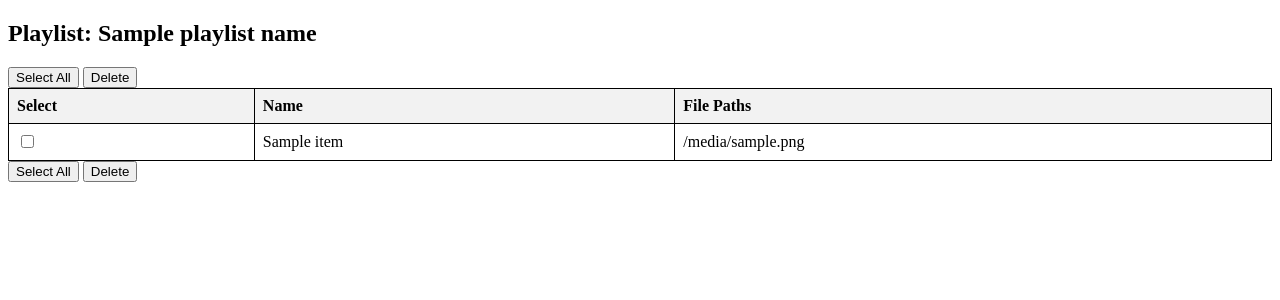
After one commit to skibare87/PlexReviewer, a Flask app: template templates/playlist.html in a window 1280 px wide. The commit adds this page. Shown: the top 300 px of the page. Run offline with Flask 3, Linux system fonts and the light colour scheme; the template is opened without the code that fills it: most values are stand-ins (such as "Sample title", 1, 10 or a date in 2020).

Commit message:
Missing commit files

```diff
--- a/app.py
+++ b/app.py
@@ -2,8 +2,7 @@ from plexapi.server import PlexServer
 from flask import Flask, jsonify, request, render_template
 import random
 import os
-
-
+import shutil
 
 class PlexLibraryCache:
     url=None
@@ -59,7 +58,18 @@ class PlexLibraryCache:
             media_item = self.plex.fetchItem(str(ratingKey_to_add))
             playlist.addItems([media_item])
             print(f"Media item added to the existing playlist '{playlist_name}'.")
-cache=None
+    def deleteMedia(self, key):
+        item = self.plex.fetchItem(str(key))
+        file_paths = [part.file for media in item.media for part in media.parts]
+        if len(file_paths) > 0:
+            try:
+                folder_path = os.path.dirname(file_paths[0])
+                shutil.rmtree(folder_path)
+            except:
+                # Delete files from the filesystem
+                for file_path in file_paths:
+                    os.remove(file_path)
+        item.delete()
 app = Flask(__name__)
 @app.route('/')
 def index():
@@ -124,10 +134,33 @@ def addToPlaylist():
         # Handle errors (e.g., item or playlist not found)
         print(e)
         return jsonify({'error': str(e)}), 500
+@app.route('/playlist')
+def playlist_contents():
+    playlist_name = request.args.get('name')  # Get the playlist name from the URL query parameter
+    playlist = cache.plex.playlist(playlist_name)
+    items = [{
+        'title': item.title,
+        'key': item.key,
+        'file_paths': [part.file for media in item.media for part in media.parts]
+    } for item in playlist.items()]
+    return render_template('playlist.html', items=items, playlist_name=playlist_name)
+@app.route('/delete-items', methods=['POST'])
+def delete_items():
+    data = request.json
+    print(str(data))
+    keys = data.get('keys', [])
 
+    for key in keys:
+        try:
+            cache.deleteMedia(key)
+        except OSError as e:
+            return jsonify({'message': f'Failed to delete file: {file_path}, Error: {str(e)}'}), 500
+
+    return jsonify({'message': 'Selected items deleted successfully'}), 200
 PLEX_URL = os.getenv('PLEX_URL', 'http://localhost:32400')
 PLEX_TOKEN = os.getenv('PLEX_TOKEN', '')
 SECTION = os.getenv('PLEX_SECTION', 'Movies')
+
 
 cache = PlexLibraryCache(PLEX_URL, PLEX_TOKEN)
 cache.loadLibrary(SECTION)
--- /dev/null
+++ b/templates/playlist.html
@@ -0,0 +1,89 @@
+<!DOCTYPE html>
+<html lang="en">
+<head>
+    <meta charset="UTF-8">
+    <title>Playlist Contents</title>
+    <style>
+        table {
+            width: 100%;
+            border-collapse: collapse;
+        }
+        th, td {
+            border: 1px solid black;
+            padding: 8px;
+            text-align: left;
+        }
+        th {
+            background-color: #f2f2f2;
+        }
+    </style>
+<script>
+        let isAllSelected = false; // Track whether all checkboxes are selected
+        function selectAllCheckboxes() {
+        isAllSelected = !isAllSelected; // Toggle the state
+        document.querySelectorAll('input[name="selected_items"]').forEach(checkbox => {
+            checkbox.checked = isAllSelected;
+        });
+    }
+
+        function confirmDeletion() {
+    const selectedKeys = Array.from(document.querySelectorAll('input[name="selected_items"]:checked'))
+                              .map(input => input.value); // Gets the keys from the checkboxes
+
+    if (selectedKeys.length > 0 && confirm('Are you sure you want to delete the selected items?')) {
+		document.getElementById('loadingIndicator').style.display = 'block';
+
+        fetch('/delete-items', {
+            method: 'POST',
+            headers: {
+                'Content-Type': 'application/json',
+            },
+            body: JSON.stringify({ keys: selectedKeys }), // Send keys for deletion
+        })
+        .then(response => response.json())
+        .then(data => {
+            //alert(data.message);
+			document.getElementById('loadingIndicator').style.display = 'none';
+            window.location.reload(); // Reload the page to update the list
+        })
+        .catch(error => console.error('Error:', error));
+		document.getElementById('loadingIndicator').style.display = 'none';
+    }
+}
+    </script>
+</head>
+<body>
+    <h2>Playlist: {{ playlist_name }}</h2>
+	<div id="loadingIndicator" style="display: none;">
+	<img src="{{ url_for('static', filename='images/spinner.gif') }}" alt="Loading...">
+    <p>Deleting items, please wait...</p>
+		<!-- You can also include a graphic spinner here -->
+	</div>
+    <button onclick="selectAllCheckboxes()">Select All</button>
+    <button onclick="confirmDeletion()">Delete</button>
+
+     <table>
+        <thead>
+            <tr>
+                <th>Select</th>
+                <th>Name</th>
+                <th>File Paths</th>
+            </tr>
+        </thead>
+        <tbody>
+            {% for item in items %}
+                <tr>
+                    <td>
+					<input type="checkbox" name="selected_items" value="{{ item.key }}">
+					<input type="hidden" name="item_key_{{ item.key }}" value="{{ item.key }}"></td>
+                    <td>{{ item.title }}</td>
+                    <td>{{ item.file_paths | join(', ') }}</td>
+                </tr>
+            {% endfor %}
+        </tbody>
+    </table>
+    <button onclick="selectAllCheckboxes()">Select All</button>
+    <button onclick="confirmDeletion()">Delete</button>
+
+</body>
+</html>
```
Also changed, not shown: static/style.css (+15 -1 lines), templates/index.html (+8 -2 lines), 1 other file.
